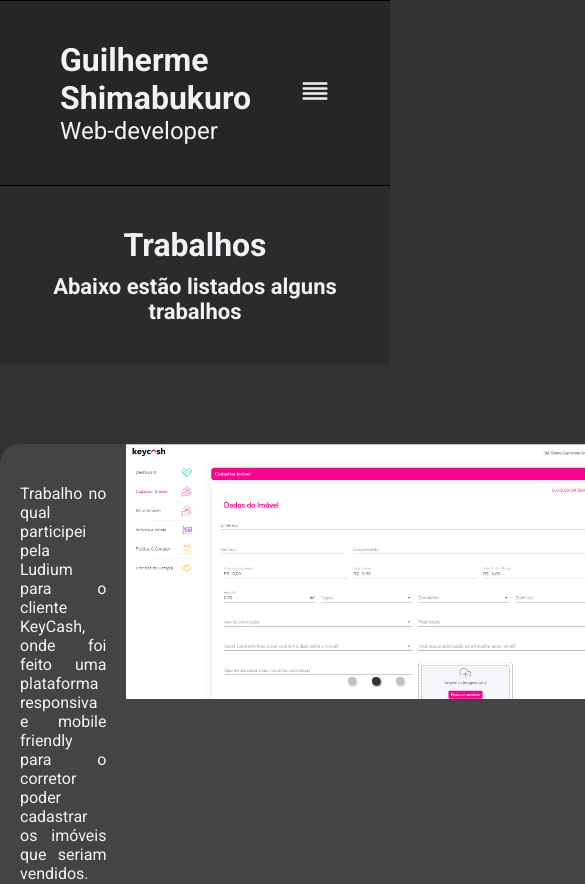
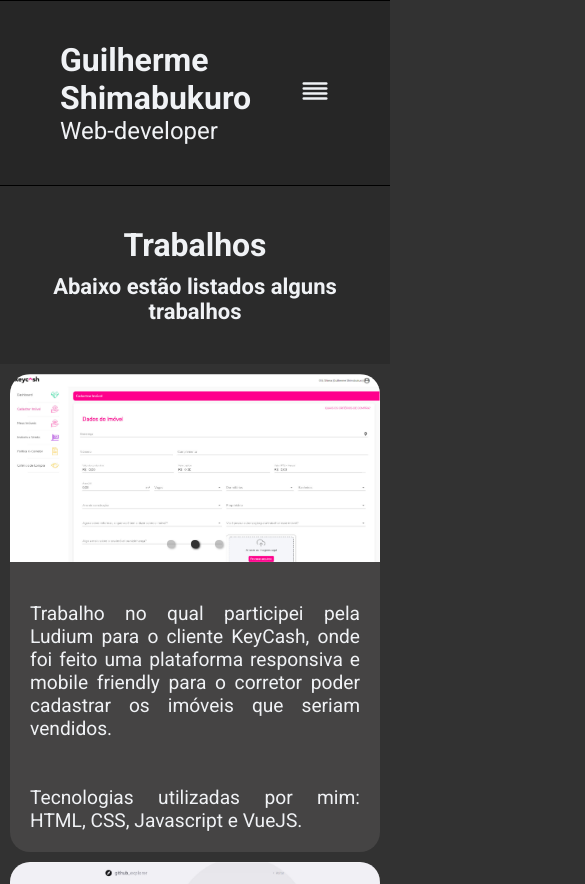
Before and after one commit to GHShima/portfolio, a React (Create React App) app: page /portfolio in a window 390 px wide. Shown: the top 884 px of the page, 585 px wide, since content can reach past the window. Built offline with nearby package versions, Linux system fonts and the light colour scheme.

Commit message:
responsividade das paginas

```diff
--- a/src/components/Header/styles.ts
+++ b/src/components/Header/styles.ts
@@ -65,6 +65,7 @@ export const Container = styled.div<ContainerProps>`
     .side-nav a {
       padding: 8px 8px 8px 32px;
       text-decoration: none;
+      margin: 0;
       font-size: 2rem;
       display: block;
       transition: 0.3s;
--- a/src/pages/skills/styles.ts
+++ b/src/components/Skills/styles.ts
@@ -8,10 +8,11 @@ export const Container = styled.div`
       display: flex;
       justify-content: center;
       section {
-        max-width: 200px;
+        max-width: 150px;
+        margin: 0 auto;
         .CircularProgressbar {
           width: 150px;
-          margin: 20px 20px;
+          margin: 10px auto;
         }
       }
     }
@@ -28,4 +29,20 @@ export const Container = styled.div`
   p {
     text-align: center;
   }
+  @media screen and (min-width: 320px) {
+    .content {
+      div {
+        display: block;
+        margin: 0 auto;
+      }
+    }
+  }
+
+  @media screen and (min-width: 768px) {
+    .content {
+      div {
+        display: flex;
+      }
+    }
+  }
 `;
--- a/src/pages/about/index.tsx
+++ b/src/pages/about/index.tsx
@@ -1,6 +1,7 @@
 import React from 'react';
 import { Container } from './styles';
 import Footer from '../../components/Footer';
+import Skills from '../../components/Skills';
 
 const About: React.FC = () => {
   return (
@@ -50,8 +51,11 @@ const About: React.FC = () => {
             alt="profile"
           />
         </div>
+        <hr />
       </Container>
-      <Footer size="small" />
+
+      <Skills />
+      <Footer size="large" />
     </>
   );
 };
--- a/src/pages/about/styles.ts
+++ b/src/pages/about/styles.ts
@@ -22,6 +22,10 @@ export const Container = styled.div`
     max-height: 300px;
     border-radius: 50%;
   }
+  hr {
+    width: 70%;
+    margin: 0 auto;
+  }
   @media screen and (min-width: 320px) {
     .content {
       display: block;
@@ -34,12 +38,6 @@ export const Container = styled.div`
     .profile-bottom {
       display: none;
     }
-  }
-  @media screen and (min-width: 375px) {
-  }
-  @media screen and (min-width: 425px) {
-  }
-  @media screen and (min-width: 768px) {
   }
   @media screen and (min-width: 1024px) {
     .content {
--- a/src/pages/contact/styles.ts
+++ b/src/pages/contact/styles.ts
@@ -29,23 +29,26 @@ export const Container = styled.div`
   }
   .form {
     display: flex;
-    margin: 20px 20px;
     max-width: 500px;
-    input {
-      margin: 10px 10px;
-      width: 47.5%;
-      max-width: 290px;
-      border-radius: 5px;
+    form {
+      margin: 10px;
+      padding: 10px;
+      input {
+        width: 47.5%;
+        margin-top: 10px;
+        max-width: 290px;
+        border-radius: 5px;
+      }
     }
   }
   textarea {
-    margin: 10px 10px;
+    margin-top: 10px;
     resize: none;
     max-width: 600px;
     border-radius: 5px;
   }
   button {
-    margin: 10px 10px;
+    margin: 10px 0;
     background: #f0f2f5;
     width: 100%;
     height: 40px;
@@ -58,4 +61,48 @@ export const Container = styled.div`
     width: 100%;
     max-width: 600px;
   }
+  @media screen and (min-width: 320px) {
+    .content {
+      display: block;
+    }
+    .form {
+      display: block;
+
+      max-width: 100%;
+      form {
+        max-width: 100%;
+        margin: 10px 10px;
+
+        input {
+          width: 100%;
+          max-width: 100%;
+          border-radius: 5px;
+        }
+      }
+    }
+    textarea {
+      resize: none;
+      width: 100%;
+      border-radius: 5px;
+    }
+    #subject {
+      width: 100%;
+    }
+  }
+  @media screen and (min-width: 768px) {
+    .content {
+      max-width: 600px;
+    }
+  }
+  @media screen and (min-width: 1024px) {
+    .content {
+      max-width: 960px;
+      display: flex;
+    }
+  }
+  @media screen and (min-width: 2560px) {
+    .content {
+      max-width: 1300px;
+    }
+  }
 `;
--- a/src/pages/portfolio/index.tsx
+++ b/src/pages/portfolio/index.tsx
@@ -25,22 +25,13 @@ const Portfolio: React.FC = () => {
           <h3>Abaixo estão listados alguns trabalhos</h3>
         </div>
         <div className="content">
-          <section className="carouselRight">
-            <p>
-              Trabalho no qual participei pela Ludium para o cliente KeyCash,
-              onde foi feito uma plataforma responsiva e mobile friendly para o
-              corretor poder cadastrar os imóveis que seriam vendidos.
-              <br />
-              <br />
-              <br />
-              Tecnologias utilizadas por mim: HTML, CSS, Javascript e VueJS.
-            </p>
+          <div className="mobile">
+            <section className="carouselTop">
               <Carousel
                 autoPlay
                 infiniteLoop
                 showThumbs={false}
                 showStatus={false}
-              width="500px"
               >
                 <div>
                   <img src={keycashPrint1} alt="keycash work print 1" />
@@ -52,25 +43,39 @@ const Portfolio: React.FC = () => {
                   <img src={keycashPrint3} alt="keycash work print 3" />
                 </div>
               </Carousel>
+              <p>
+                Trabalho no qual participei pela Ludium para o cliente KeyCash,
+                onde foi feito uma plataforma responsiva e mobile friendly para
+                o corretor poder cadastrar os imóveis que seriam vendidos.
+                <br />
+                <br />
+                <br />
+                Tecnologias utilizadas por mim: HTML, CSS, Javascript e VueJS.
+              </p>
             </section>
-          <section className="carouselLeft">
+            <section className="carouselTop">
               <Carousel
                 autoPlay
                 infiniteLoop
                 showThumbs={false}
                 showStatus={false}
-              width="500px"
               >
                 <div>
-                <img src={GitHubExplorer1} alt="github-explorer work print 1" />
+                  <img
+                    src={GitHubExplorer1}
+                    alt="github-explorer work print 1"
+                  />
                 </div>
                 <div>
-                <img src={GitHubExplorer2} alt="github-explorer work print 2" />
+                  <img
+                    src={GitHubExplorer2}
+                    alt="github-explorer work print 2"
+                  />
                 </div>
               </Carousel>
               <p>
-              Trabalho realizado acompanhando o curso GoStack da Rocketseat, do
-              qual consumimos a api pública do github para listar o os
+                Trabalho realizado acompanhando o curso GoStack da Rocketseat,
+                do qual consumimos a api pública do github para listar o os
                 repositórios e seus dados.
                 <br />
                 <br />
@@ -78,7 +83,20 @@ const Portfolio: React.FC = () => {
                 Tecnologias utilizadas: HTLM, CSS, Typescript e React JS.
               </p>
             </section>
-          <section className="carouselRight">
+            <section className="carouselTop">
+              <Carousel
+                autoPlay
+                infiniteLoop
+                showThumbs={false}
+                showStatus={false}
+              >
+                <div>
+                  <img src={GoFinances1} alt="keycash work print 1" />
+                </div>
+                <div>
+                  <img src={GoFinances2} alt="keycash work print 2" />
+                </div>
+              </Carousel>
               <p>
                 Trabalho realizado através de desafios do curso GoStack da
                 Rocketseat, do qual criamos uma api para armazenar transações
@@ -87,30 +105,16 @@ const Portfolio: React.FC = () => {
                 <br />
                 <br />
                 <br />
-              Tecnologias utilizadas: HTLM, CSS, Typescript, React JS e Node.js.
+                Tecnologias utilizadas: HTLM, CSS, Typescript, React JS e
+                Node.js.
               </p>
+            </section>
+            <section className="carouselTop">
               <Carousel
                 autoPlay
                 infiniteLoop
                 showThumbs={false}
                 showStatus={false}
-              width="500px"
-            >
-              <div>
-                <img src={GoFinances1} alt="keycash work print 1" />
-              </div>
-              <div>
-                <img src={GoFinances2} alt="keycash work print 2" />
-              </div>
-            </Carousel>
-          </section>
-          <section className="carouselLeft">
-            <Carousel
-              autoPlay
-              infiniteLoop
-              showThumbs={false}
-              showStatus={false}
-              width="500px"
               >
                 <div>
                   <img src={BeTheHero1} alt="keycash work print 1" />
@@ -126,16 +130,18 @@ const Portfolio: React.FC = () => {
                 </div>
               </Carousel>
               <p>
-              Trabalho realizado durante a semana omnistack 11 da rocketseat, do
-              qual criamos uma aplicação que armazena e mostra os casos das ONGs
-              cadastradas, permitindo o usuario entrar em contato com a ONG para
-              ajudar.
+                Trabalho realizado durante a semana omnistack 11 da rocketseat,
+                do qual criamos uma aplicação que armazena e mostra os casos das
+                ONGs cadastradas, permitindo o usuario entrar em contato com a
+                ONG para ajudar.
                 <br />
                 <br />
                 <br />
-              Tecnologias utilizadas: HTLM, CSS, Javascript, React JS e Node.js.
+                Tecnologias utilizadas: HTLM, CSS, Javascript, React JS e
+                Node.js.
               </p>
             </section>
+          </div>
         </div>
       </Container>
       <Footer size="large" />
--- a/src/pages/portfolio/styles.ts
+++ b/src/pages/portfolio/styles.ts
@@ -15,13 +15,15 @@ export const Container = styled.div`
   p {
     text-align: justify;
     margin: 40px 20px 0 20px;
-    font-size: 16px;
+    padding-bottom: 20px;
+    font-size: 1.2rem;
   }
   section {
-    display: inline-flex;
+    display: block;
     margin-top: 80px;
     background: #454444;
     border-radius: 20px;
+    max-width: 100%;
   }
   .carouselLeft {
     .carousel {
@@ -33,8 +35,50 @@ export const Container = styled.div`
       border-radius: 0 20px 20px 0;
     }
   }
+  .carouselTop {
+    .carousel {
+      border-radius: 20px 20px 0 0;
+    }
+  }
   .carousel .control-dots .dot {
     background: #323232;
+    width: 15px;
+    height: 15px;
     z-index: 10;
   }
+
+  @media screen and (min-width: 320px) {
+    .web {
+      display: none;
+    }
+    .mobile {
+      display: initial;
+      section {
+        display: block;
+        margin: 10px 10px;
+      }
+    }
+    .carousel .control-dots .dot {
+      width: 8px;
+      height: 8px;
+    }
+  }
+  @media screen and (min-width: 1440px) {
+    .carousel .control-dots .dot {
+      width: 15px;
+      height: 15px;
+    }
+  }
+  @media screen and (min-width: 2560px) {
+    .content {
+      max-width: 1300px;
+      p {
+        font-size: 2rem;
+      }
+    }
+    .carousel .control-dots .dot {
+      width: 20px;
+      height: 20px;
+    }
+  }
 `;
--- a/src/routes/index.tsx
+++ b/src/routes/index.tsx
@@ -4,14 +4,12 @@ import { Switch, Route } from 'react-router-dom';
 
 import About from '../pages/about';
 import Portfolio from '../pages/portfolio';
-import Skills from '../pages/skills';
 import Contact from '../pages/contact';
 
 const Routes: React.FC = () => (
   <Switch>
     <Route path="/" exact component={About} />
     <Route path="/portfolio" component={Portfolio} />
-    <Route path="/skills" component={Skills} />
     <Route path="/contact" component={Contact} />
   </Switch>
 );
```
Also changed, not shown: src/components/Header/index.tsx (+4 -6 lines), src/components/Skills/index.tsx (renamed from src/pages/skills/index.tsx, +2 -6 lines). Lines whose indentation alone changed are shown as unchanged.
